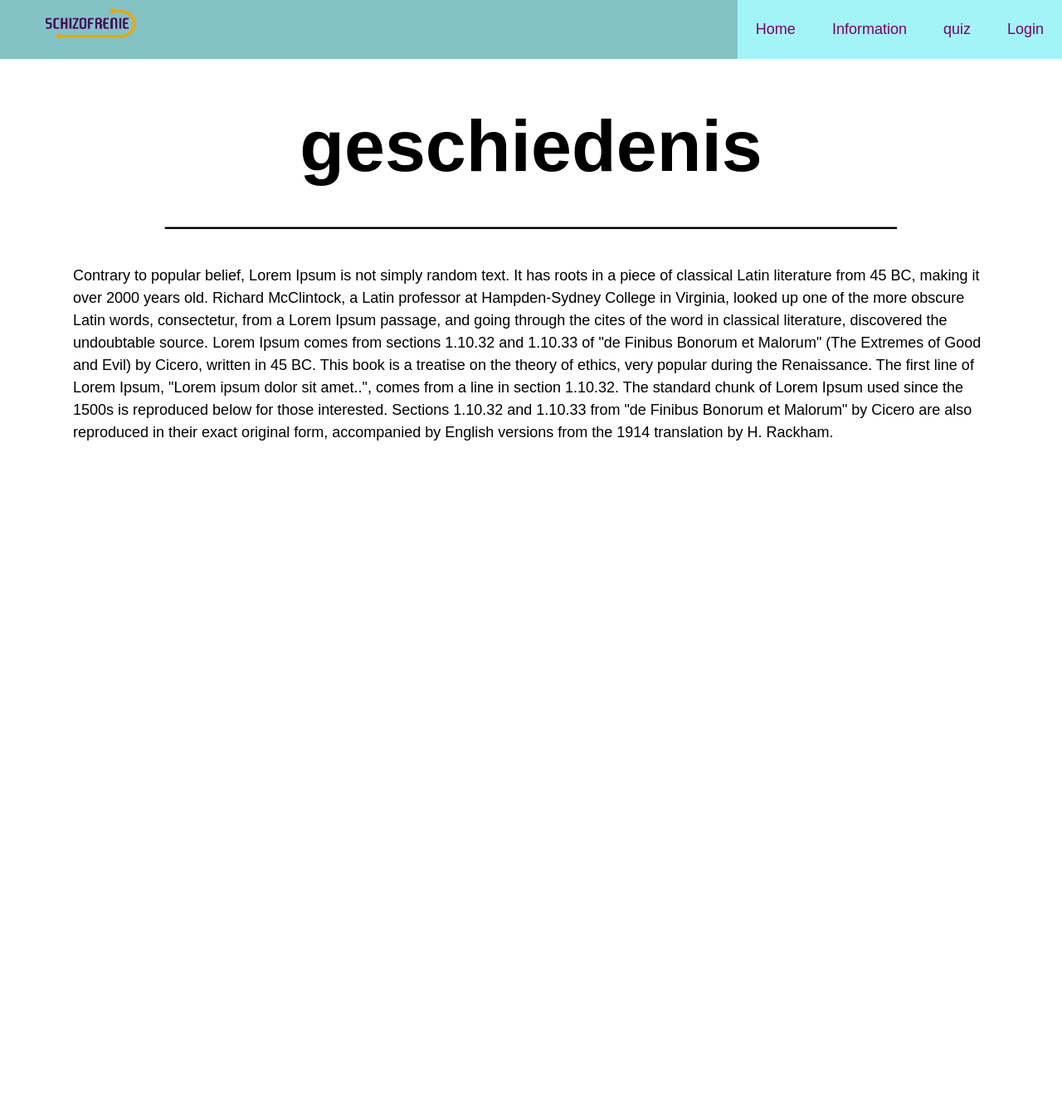
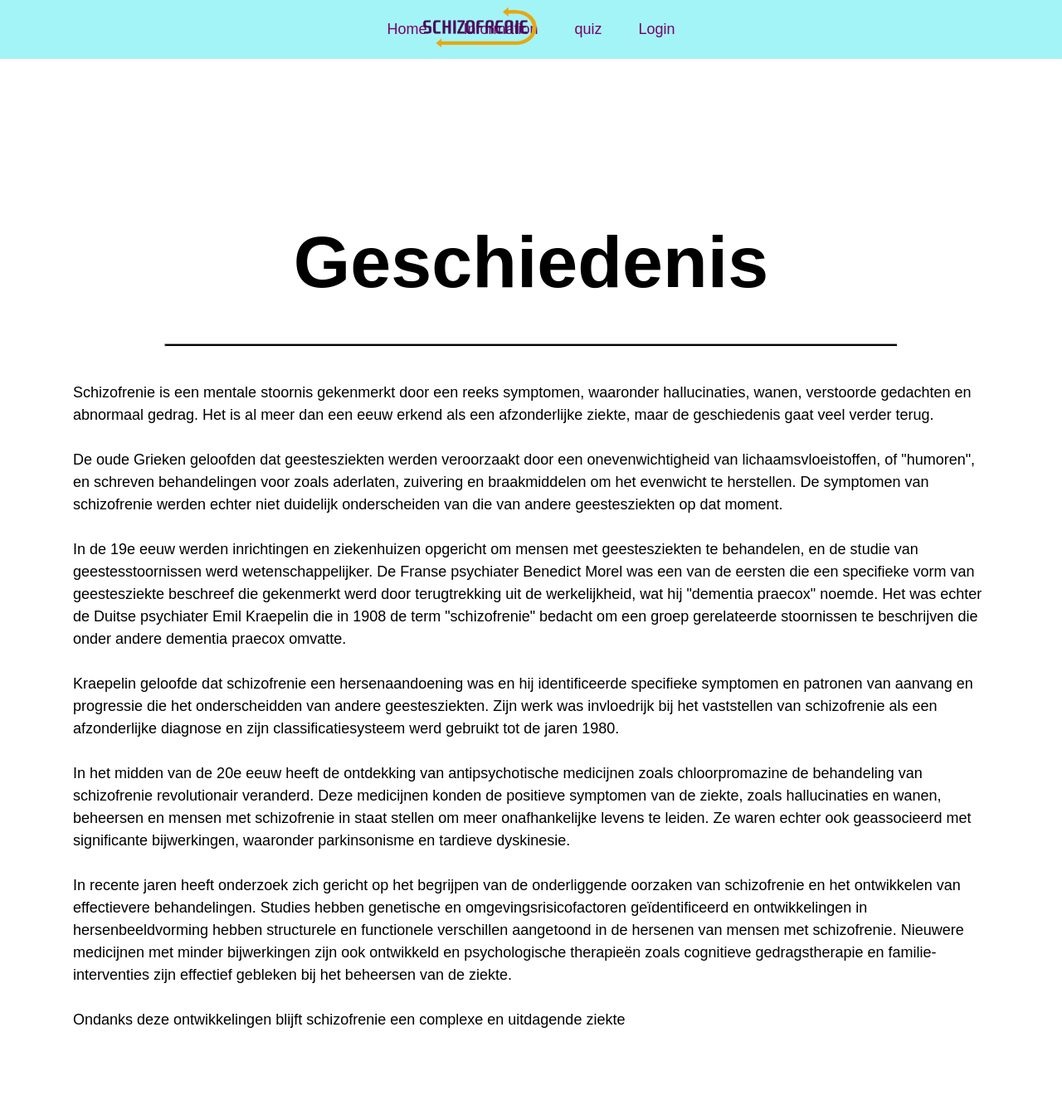
Before and after one commit to Axql/Schizo, a PHP site: page /geschiedenis.html in a window 1280 px wide. Shown: the whole page at 83% size. Before the commit the page ends 531 px from the top, so only its background shows below. Run offline with PHP 8.4, Linux system fonts and the light colour scheme; some web fonts are replaced.

Commit message:
geschiedenis page tekst

```diff
--- a/css/style.css
+++ b/css/style.css
@@ -1047,8 +1047,13 @@ img.rounded {
 }
 
 .geschiedenisPL {
-  width: 20%;
+  position: absolute;
+  height: 3rem;
   padding: 0.4rem;
+  z-index: 2;
+  justify-self: flex-start;
+  display: flex;
+  left: 0;
 }
 
 .geschiedenisHR {
--- a/geschiedenis.html
+++ b/geschiedenis.html
@@ -10,8 +10,9 @@
 <body>
     <div class="nav-bar">
         <nav>
+
         <ul>
-          <li><img src="./Img/schitzofrenie-logo.png" alt="logo" class="geschiedenisPL"></li>
+           <li> <img src="./Img/schitzofrenie-logo.png" alt="logo" class="geschiedenisPL"></li>
             <li><a href="index.html">Home</a></li>
             <li><a href="info.html">Information</a>
               <ul>
@@ -25,10 +26,22 @@
         </nav>
     </div>
     <div class="geschiedenisPND">
-      <h2 class="geschiedenisPN">geschiedenis</h2>
+      <h2 class="geschiedenisPN"><br>Geschiedenis</h2>
       <hr class="geschiedenisHR">
       <br>
-      <p>Contrary to popular belief, Lorem Ipsum is not simply random text. It has roots in a piece of classical Latin literature from 45 BC, making it over 2000 years old. Richard McClintock, a Latin professor at Hampden-Sydney College in Virginia, looked up one of the more obscure Latin words, consectetur, from a Lorem Ipsum passage, and going through the cites of the word in classical literature, discovered the undoubtable source. Lorem Ipsum comes from sections 1.10.32 and 1.10.33 of "de Finibus Bonorum et Malorum" (The Extremes of Good and Evil) by Cicero, written in 45 BC. This book is a treatise on the theory of ethics, very popular during the Renaissance. The first line of Lorem Ipsum, "Lorem ipsum dolor sit amet..", comes from a line in section 1.10.32. The standard chunk of Lorem Ipsum used since the 1500s is reproduced below for those interested. Sections 1.10.32 and 1.10.33 from "de Finibus Bonorum et Malorum" by Cicero are also reproduced in their exact original form, accompanied by English versions from the 1914 translation by H. Rackham.</p>
+      <p>Schizofrenie is een mentale stoornis gekenmerkt door een reeks symptomen, waaronder hallucinaties, wanen, verstoorde gedachten en abnormaal gedrag. Het is al meer dan een eeuw erkend als een afzonderlijke ziekte, maar de geschiedenis gaat veel verder terug.<br><br>
+
+De oude Grieken geloofden dat geestesziekten werden veroorzaakt door een onevenwichtigheid van lichaamsvloeistoffen, of "humoren", en schreven behandelingen voor zoals aderlaten, zuivering en braakmiddelen om het evenwicht te herstellen. De symptomen van schizofrenie werden echter niet duidelijk onderscheiden van die van andere geestesziekten op dat moment.<br><br>
+
+In de 19e eeuw werden inrichtingen en ziekenhuizen opgericht om mensen met geestesziekten te behandelen, en de studie van geestesstoornissen werd wetenschappelijker. De Franse psychiater Benedict Morel was een van de eersten die een specifieke vorm van geestesziekte beschreef die gekenmerkt werd door terugtrekking uit de werkelijkheid, wat hij "dementia praecox" noemde. Het was echter de Duitse psychiater Emil Kraepelin die in 1908 de term "schizofrenie" bedacht om een groep gerelateerde stoornissen te beschrijven die onder andere dementia praecox omvatte.<br><br>
+
+Kraepelin geloofde dat schizofrenie een hersenaandoening was en hij identificeerde specifieke symptomen en patronen van aanvang en progressie die het onderscheidden van andere geestesziekten. Zijn werk was invloedrijk bij het vaststellen van schizofrenie als een afzonderlijke diagnose en zijn classificatiesysteem werd gebruikt tot de jaren 1980.<br><br>
+
+In het midden van de 20e eeuw heeft de ontdekking van antipsychotische medicijnen zoals chloorpromazine de behandeling van schizofrenie revolutionair veranderd. Deze medicijnen konden de positieve symptomen van de ziekte, zoals hallucinaties en wanen, beheersen en mensen met schizofrenie in staat stellen om meer onafhankelijke levens te leiden. Ze waren echter ook geassocieerd met significante bijwerkingen, waaronder parkinsonisme en tardieve dyskinesie.<br><br>
+
+In recente jaren heeft onderzoek zich gericht op het begrijpen van de onderliggende oorzaken van schizofrenie en het ontwikkelen van effectievere behandelingen. Studies hebben genetische en omgevingsrisicofactoren geïdentificeerd en ontwikkelingen in hersenbeeldvorming hebben structurele en functionele verschillen aangetoond in de hersenen van mensen met schizofrenie. Nieuwere medicijnen met minder bijwerkingen zijn ook ontwikkeld en psychologische therapieën zoals cognitieve gedragstherapie en familie-interventies zijn effectief gebleken bij het beheersen van de ziekte.<br><br>
+
+Ondanks deze ontwikkelingen blijft schizofrenie een complexe en uitdagende ziekte</p>
   </div>
 </body>
 </html>
--- a/scss/_components.scss
+++ b/scss/_components.scss
@@ -10,7 +10,7 @@ nav {
   display: flex;
   align-items: center;
   flex-direction: column;
-  background-color: #a3f4f7 ;
+  background-color: #a3f4f7;
   background-color: #a3f4f7;
 
   ul {
--- a/scss/style.scss
+++ b/scss/style.scss
@@ -29,8 +29,13 @@
 // index.html end
 // geschiedenis.html start //
 .geschiedenisPL {
-    width: 20%;
+    position: absolute;
+    height: 3rem;
     padding: 0.4rem;
+    z-index: 2;
+    justify-self: flex-start;
+    display: flex;
+    left: 0;
 }
 .geschiedenisHR {
     background-color: #000000;
```
Also changed, not shown: 1 other file.
